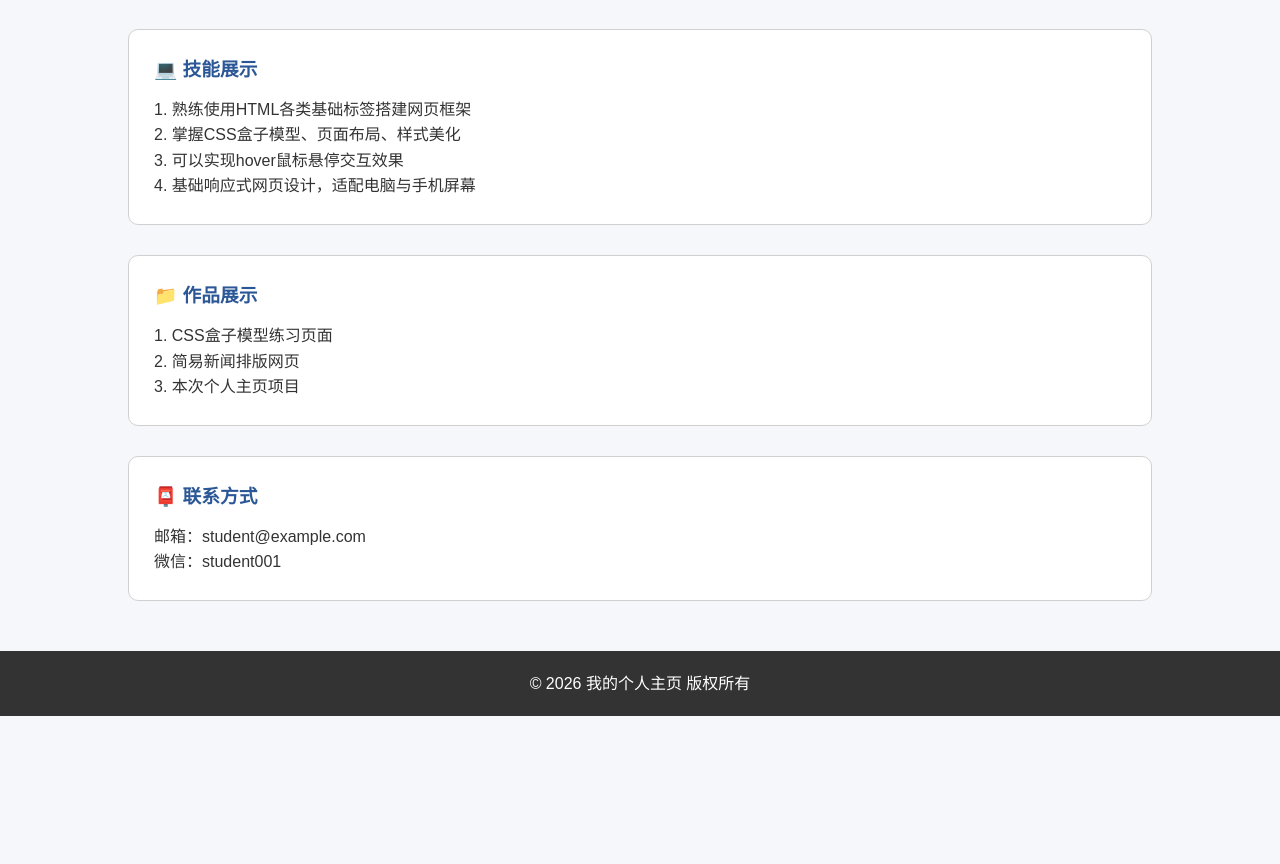
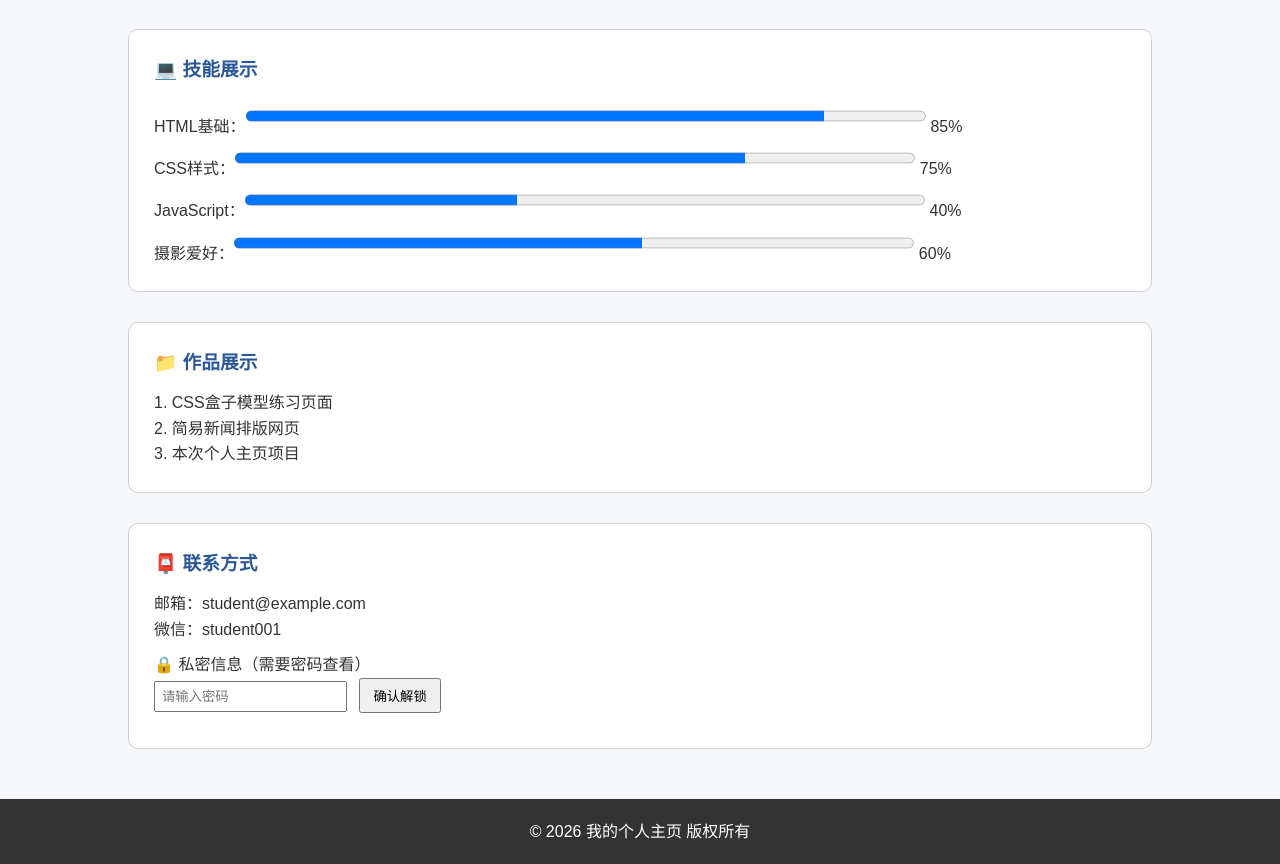
Before and after one commit to dxr06/DXR06.github.io, a plain HTML site: page index.html in a window 1280 px wide. Shown: the part 307-1171 px from the top of the page. Before the commit the page ends 1023 px from the top, so only its background shows below. Drawn offline with Linux system fonts and the light colour scheme.

Commit message:
Add files via upload

```diff
--- a/index.html
+++ b/index.html
@@ -59,6 +59,24 @@
             background-color: #333333;
             color: white;
         }
+        /* 进度条样式 */
+        progress{
+            width:70%;
+            height:22px;
+            margin:8px 0;
+        }
+        /* 密码区域样式 */
+        .pwd-box{
+            margin:10px 0;
+        }
+        input{
+            padding:6px;
+            margin-right:8px;
+        }
+        button{
+            padding:6px 12px;
+            cursor:pointer;
+        }
         /* 响应式：手机屏幕适配 */
         @media (max-width:768px) {
             section{
@@ -83,40 +101,62 @@
         </nav>
     </header>
 
-    <!--个人简介板块-->
-    <section id="about">
+    <!--个人简介板块，draggable禁止拖拽复制-->
+    <section id="about" draggable="false">
         <h3>👤 个人简介</h3>
         <p>我是一名计算机专业的学生，目前正在学习网页前端开发相关知识。平时喜欢钻研网页布局，不断练习HTML与CSS，希望可以设计出美观实用的网页。</p >
     </section>
 
-    <!--技能展示板块-->
-    <section id="skill">
+    <!--技能展示板块，加入progress进度条-->
+    <section id="skill" draggable="false">
         <h3>💻 技能展示</h3>
-        <p>1. 熟练使用HTML各类基础标签搭建网页框架</p >
-        <p>2. 掌握CSS盒子模型、页面布局、样式美化</p >
-        <p>3. 可以实现hover鼠标悬停交互效果</p >
-        <p>4. 基础响应式网页设计，适配电脑与手机屏幕</p >
+        <p>HTML基础：<progress value="85" max="100"></progress> 85%</p >
+        <p>CSS样式：<progress value="75" max="100"></progress> 75%</p >
+        <p>JavaScript：<progress value="40" max="100"></progress> 40%</p >
+        <p>摄影爱好：<progress value="60" max="100"></progress> 60%</p >
     </section>
 
     <!--作品展示板块-->
-    <section id="works">
+    <section id="works" draggable="false">
         <h3>📁 作品展示</h3>
         <p>1. CSS盒子模型练习页面</p >
         <p>2. 简易新闻排版网页</p >
         <p>3. 本次个人主页项目</p >
     </section>
 
-    <!--联系方式板块-->
-    <section id="contact">
+    <!--联系方式板块：hidden隐藏内容，输入密码解锁-->
+    <section id="contact" draggable="false">
         <h3>📮 联系方式</h3>
         <p>邮箱：student@example.com</p >
         <p>微信：student001</p >
+        <div class="pwd-box">
+            <p>🔒 私密信息（需要密码查看）</p >
+            <input type="password" id="pwdInput" placeholder="请输入密码">
+            <button onclick="checkPwd()">确认解锁</button>
+            <!-- 私密内容默认隐藏 hidden -->
+            <div id="secretInfo" hidden>
+                <p>我的手机号：138XXXX8888</p >
+                <p>我的生日：2006.05.20</p >
+            </div>
+        </div>
     </section>
 
     <!--页脚区域-->
-    <footer>
+    <footer draggable="false">
         <p>© 2026 我的个人主页 版权所有</p >
     </footer>
 
+<script>
+//密码校验函数，正确密码：123456
+function checkPwd(){
+    let inputVal = document.getElementById("pwdInput").value;
+    let secretDom = document.getElementById("secretInfo");
+    if(inputVal === "123456"){
+        secretDom.hidden = false;
+    }else{
+        alert("密码错误！");
+    }
+}
+</script>
 </body>
 </html>
```
